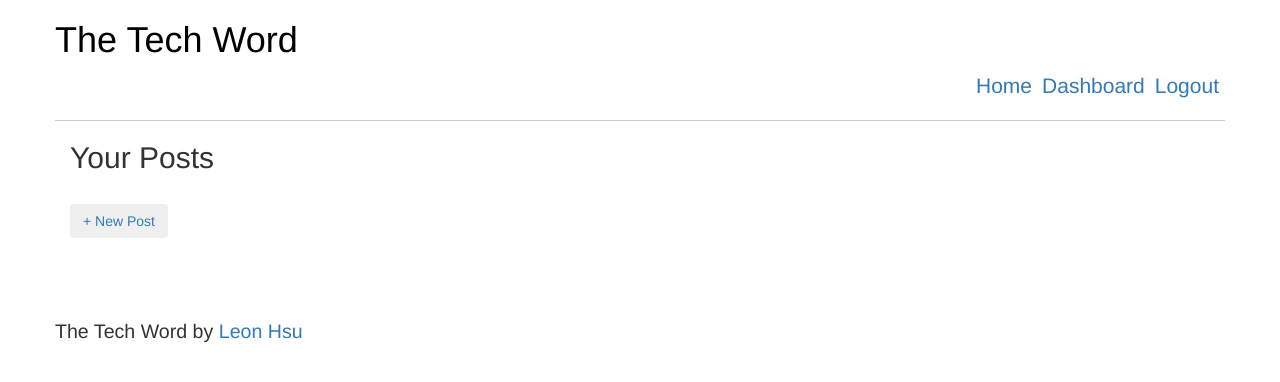
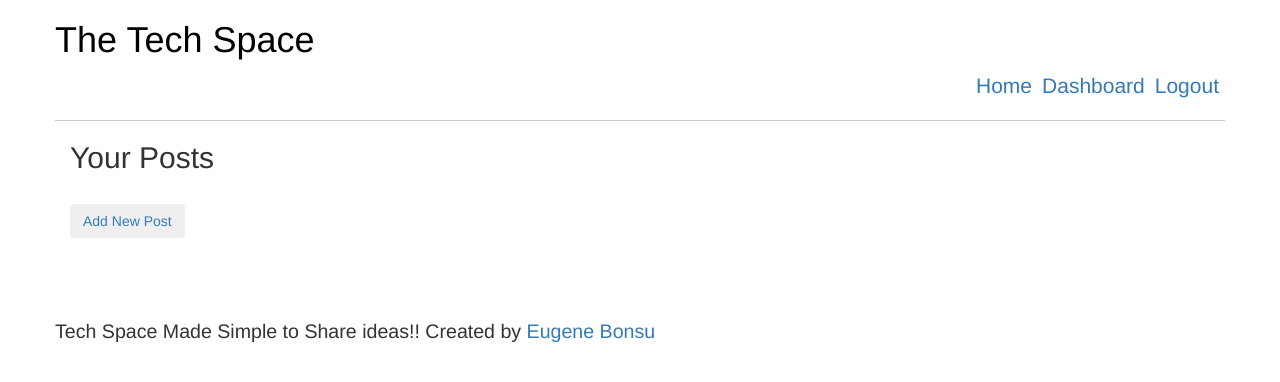
Before and after one commit to eugenestar5/Tech-Blog, a Node server app: page /dashboard/ in a window 1280 px wide. Shown: the top 382 px of the page. Run offline with Node 20, Linux system fonts and the light colour scheme; a user stored in the database is signed in; data that the repository does not hold is empty; some libraries are stand-ins or nearby versions.

Commit message:
Modified files, which includes the ReadMe

```diff
--- a/views/dashboard.handlebars
+++ b/views/dashboard.handlebars
@@ -1,6 +1,6 @@
 <h2>Your Posts</h2>
 
-<button type="submit" class="btn new-post-button"><a class="link" href="/dashboard/new">+ New Post</a></button>
+<button type="submit" class="btn new-post-button"><a class="link" href="/dashboard/new">Add New Post</a></button>
 <section>
 {{#if posts.length}}
 
--- a/views/layouts/main.handlebars
+++ b/views/layouts/main.handlebars
@@ -3,7 +3,7 @@
 <head>
   <meta charset="UTF-8">
   <meta name="viewport" content="width=device-width, initial-scale=1.0">
-  <title>The Tech Word</title>
+  <title>The Tech Space</title>
   <link rel="stylesheet" href="https://stackpath.bootstrapcdn.com/bootstrap/3.4.1/css/bootstrap.min.css" integrity="sha384-HSMxcRTRxnN+Bdg0JdbxYKrThecOKuH5zCYotlSAcp1+c8xmyTe9GYg1l9a69psu" crossorigin="anonymous">
   <link rel="stylesheet" href="/css/style.css">
   <script defer src="https://use.fontawesome.com/releases/v5.3.1/js/all.js"></script>
@@ -12,7 +12,7 @@
 <body>
   <div class="container wrapper">
 <header class="row">
-  <h1><a class="logo" href="/">The Tech Word</a></h1>
+  <h1><a class="logo" href="/">The Tech Space</a></h1>
       <nav>
         <ul class="navbar">
               <li><a class="link" href="/">Home</a></li>
@@ -35,7 +35,7 @@
 <footer class="footer">
     <div class="row">
         <p>
-          The Tech Word by <a href="https://github.com/leonhsu95"> Leon Hsu</a>
+          Tech Space Made Simple to Share ideas!! Created by <a href="https://github.com/sugenestar5"> Eugene Bonsu</a>
         </p>
     </div>
 </footer>
```
Also changed, not shown: README.md, 5 other files.
